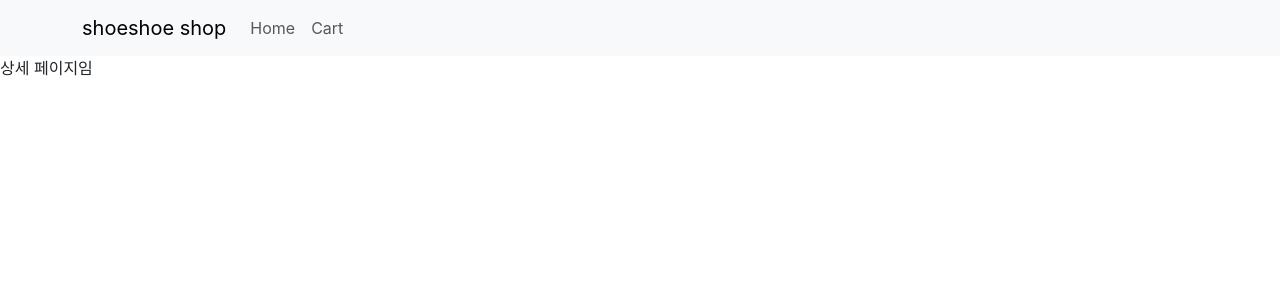
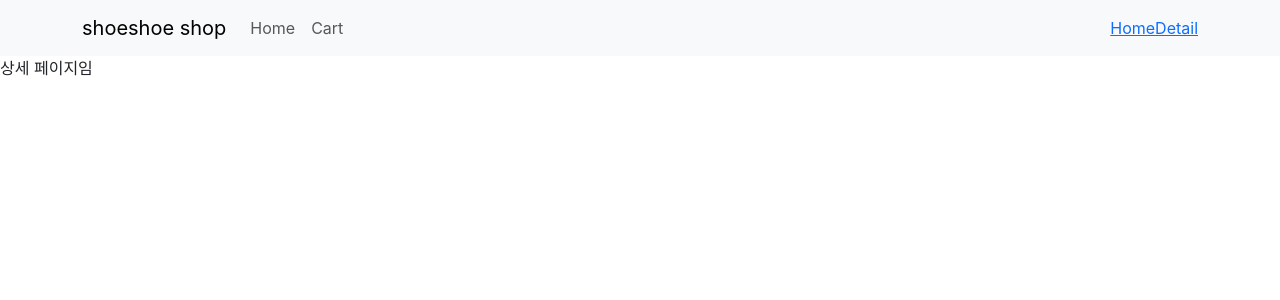
Before and after one commit to hijiyun/shoeshop, a React (Create React App) app: page /detail in a window 1280 px wide. Shown: the top 300 px of the page. Built offline with nearby package versions, Linux system fonts and the light colour scheme.

Commit message:
Link 사용해서 태그 사용하기

```diff
--- a/src/components/Header.js
+++ b/src/components/Header.js
@@ -1,5 +1,6 @@
 import React from 'react'
 import {Navbar, Container, Nav} from "react-bootstrap"
+import {Link} from "react-router-dom"
 
 const Header = () => {
   return (
@@ -10,6 +11,10 @@ const Header = () => {
             <Nav.Link href="#home">Home</Nav.Link>
             <Nav.Link href="#features">Cart</Nav.Link>
           </Nav>
+          <div className='page-change'>
+            <Link className='home' to="/">Home</Link>
+            <Link className='detail' to="/detail">Detail</Link>
+          </div>
         </Container>
       </Navbar>
   )
--- a/src/components/MainPage.js
+++ b/src/components/MainPage.js
@@ -5,10 +5,11 @@ import data from "../data"
 import img1 from "../img/img1.webp"
 import img2 from "../img/img2.webp"
 import img3 from "../img/img3.webp"
+import {Link} from "react-router-dom"
 
 const MainPage = () => {
     let [shoes] = useState(data)
-    let img = useState([img1,img2,img3])
+    let [img] = useState([img1,img2,img3])
 
   return (
     <div>
```
